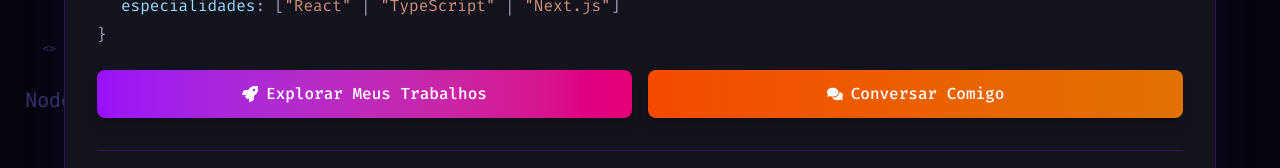
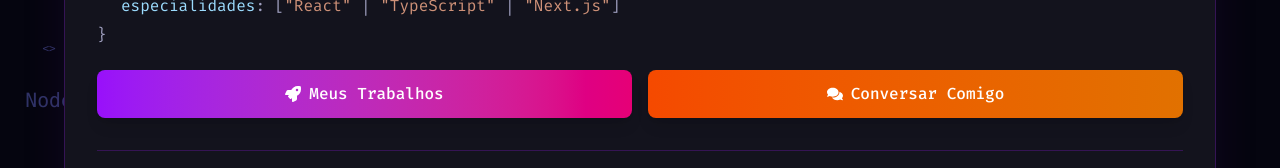
Before and after one commit to debs-veras/landing-page, a React (Vite) app: page / in a window 1280 px wide. Shown: the part 328-496 px from the top of the page. Built offline with nearby package versions, Linux system fonts and the light colour scheme.

Commit message:
refactor: correcoes button

```diff
--- a/src/Layout/components/Terminal/index.tsx
+++ b/src/Layout/components/Terminal/index.tsx
@@ -165,7 +165,7 @@ export default function Terminal() {
 
           {/* Action Buttons */}
           <motion.div
-            className="flex flex-col sm:flex-row gap-4 mb-8"
+            className="flex flex-col sm:flex-row gap-4 mb-8 text-xs sm:text-base"
             initial={{ opacity: 0, y: 20 }}
             animate={{ opacity: 1, y: 0 }}
             transition={{ delay: 1.1 }}
@@ -181,7 +181,7 @@ export default function Terminal() {
               whileTap={{ scale: 0.98 }}
             >
               <FaRocket className="group-hover:rotate-12 transition-transform" />
-              Explorar Meus Trabalhos
+              Meus Trabalhos
             </motion.button>
             <motion.button
               className="flex-1 px-6 py-3 bg-gradient-to-r from-orange-600 to-amber-600 text-white rounded-lg font-medium flex items-center justify-center gap-2 hover:from-orange-700 hover:to-amber-700 transition-all duration-300 shadow-lg hover:shadow-orange-500/30 group cursor-pointer"
```
